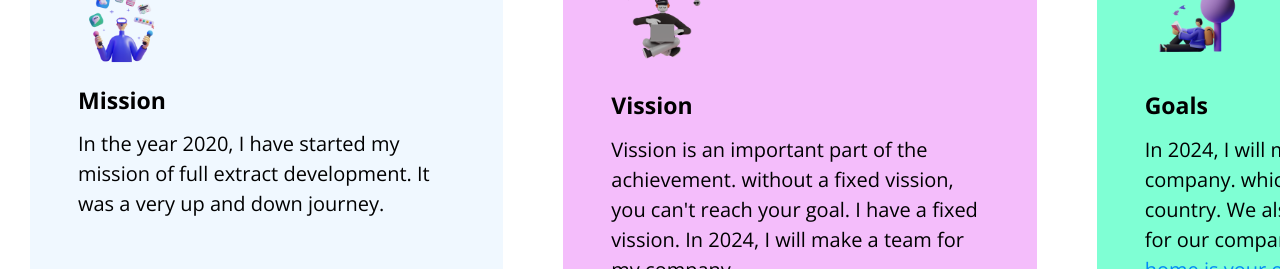
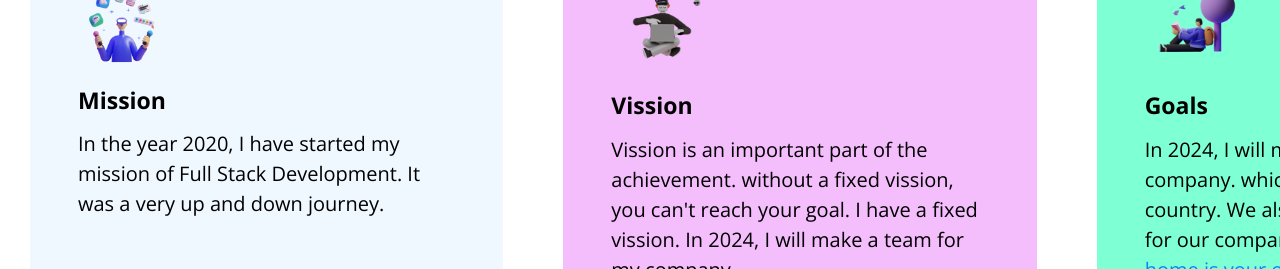
Before and after one commit to Rakib7278/assigment-1, a plain HTML site: page index.html in a window 1280 px wide. Shown: the part 800-1069 px from the top of the page. Drawn offline with nearby package versions, Linux system fonts and the light colour scheme.

Commit message:
assigment

```diff
--- a/index.html
+++ b/index.html
@@ -43,7 +43,7 @@
                 <img src="image/illustrator-1.png" alt="">
 
                 <h3 class="card-title">Mission</h3>
-                <p class="description">In the year 2020, I have started my mission of full extract development. It was a very up and down journey.</p>
+                <p class="description">In the year 2020, I have started my mission of Full Stack Development. It was a very up and down journey.</p>
             </div>
 
             <div class="card" id="vission">
```
